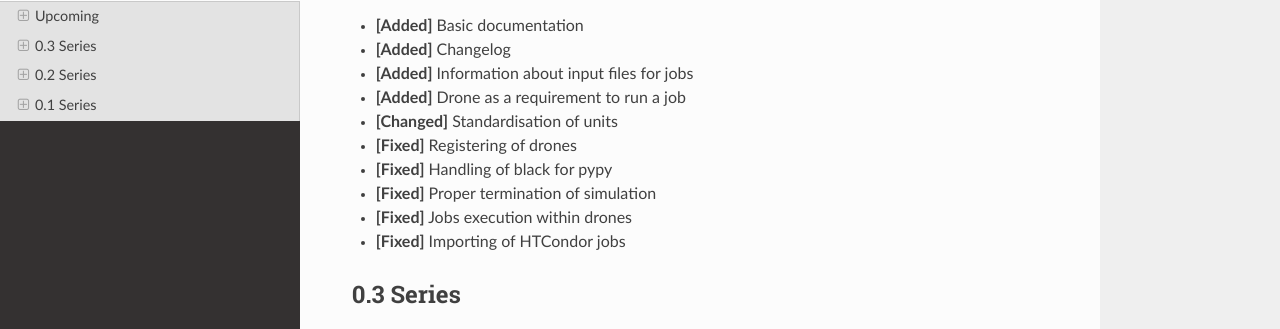
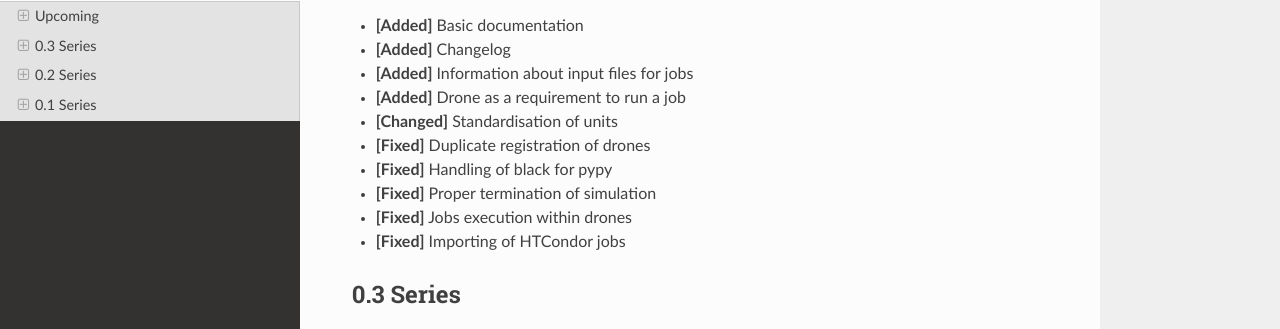
Before and after one commit to MatterMiners/lapis, a Sphinx documentation site: the page built from docs/source/changelog.rst, in a window 1280 px wide and 900 px high. Shown: the part 252-581 px from the top of the window. Built offline with Sphinx 7.4.7 and the Read the Docs theme 2.0.0, drawn with Linux system fonts in a browser that asks for light colours; formulas are drawn with MathJax 3.

Commit message:
Apply suggestions from code review

```diff
--- a/docs/source/changelog.rst
+++ b/docs/source/changelog.rst
@@ -18,7 +18,7 @@ Version [Unreleased] - 2019-11-29
 
 * **[Changed]** Standardisation of units
 
-* **[Fixed]** Registering of drones
+* **[Fixed]** Duplicate registration of drones
 * **[Fixed]** Handling of black for pypy
 * **[Fixed]** Proper termination of simulation
 * **[Fixed]** Jobs execution within drones
--- a/docs/source/changes/76.register_drones.yaml
+++ b/docs/source/changes/76.register_drones.yaml
@@ -1,5 +1,5 @@
 category: fixed
-summary: "Registering of drones"
+summary: "Duplicate registration of drones"
 description: |
   At startup drones were registered twice at the scheduler as the method
   ``register_drone`` was called during initialisation and in ``run``.
```
